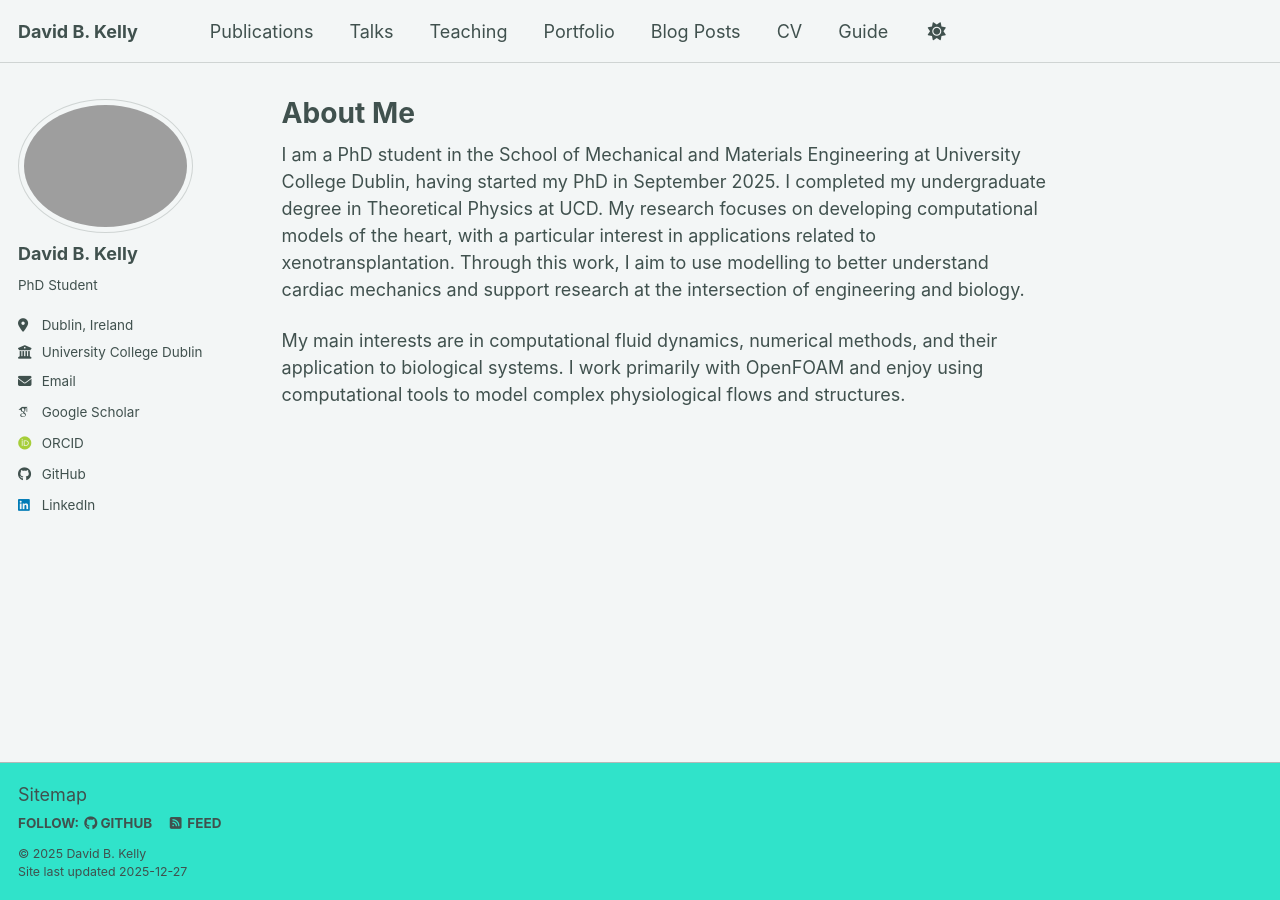
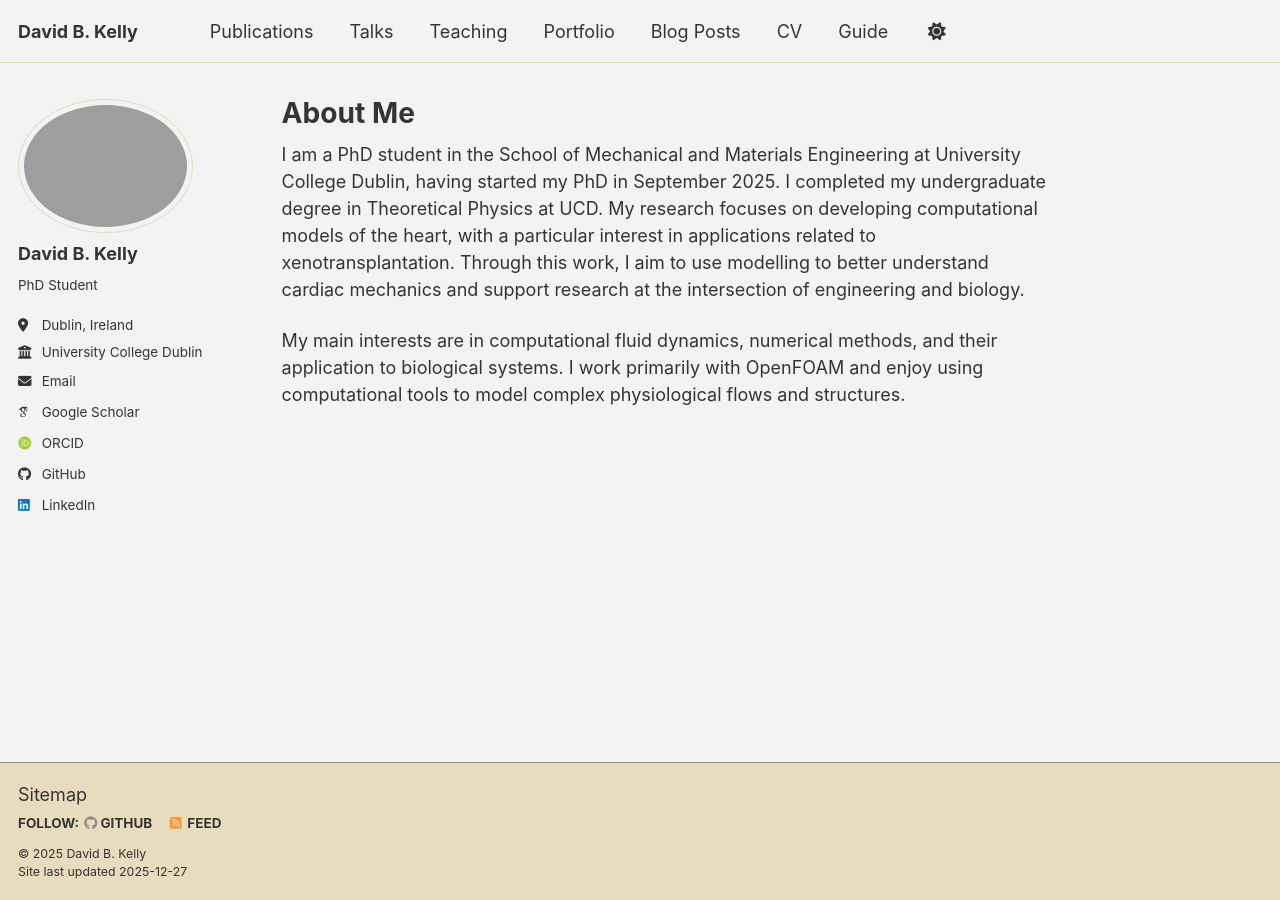
Before and after one commit to davidbkelly/davidbkelly.github.io, a Jekyll site: the page built from _pages/about.md, in a window 1280 px wide. Built offline with Jekyll 4.4.1, drawn with Linux system fonts in a browser that asks for light colours; some web fonts are replaced; a script bundle is joined from its source files by our own code; library files that are not in the unit come from our copies.

Commit message:
Change site theme from 'mint' to 'dirt'

```diff
--- a/_config.yml
+++ b/_config.yml
@@ -8,7 +8,7 @@
 
 # Basic Site Settings
 locale                   : "en-US"
-site_theme               : "mint" # the available themes options are "default", "air", "sunrise", "mint", "dirt" and "contrast"
+site_theme               : "dirt" # the available themes options are "default", "air", "sunrise", "mint", "dirt" and "contrast"
 title                    : "David B. Kelly"
 title_separator          : "-"
 name                     : &name "David B. Kelly"
```
